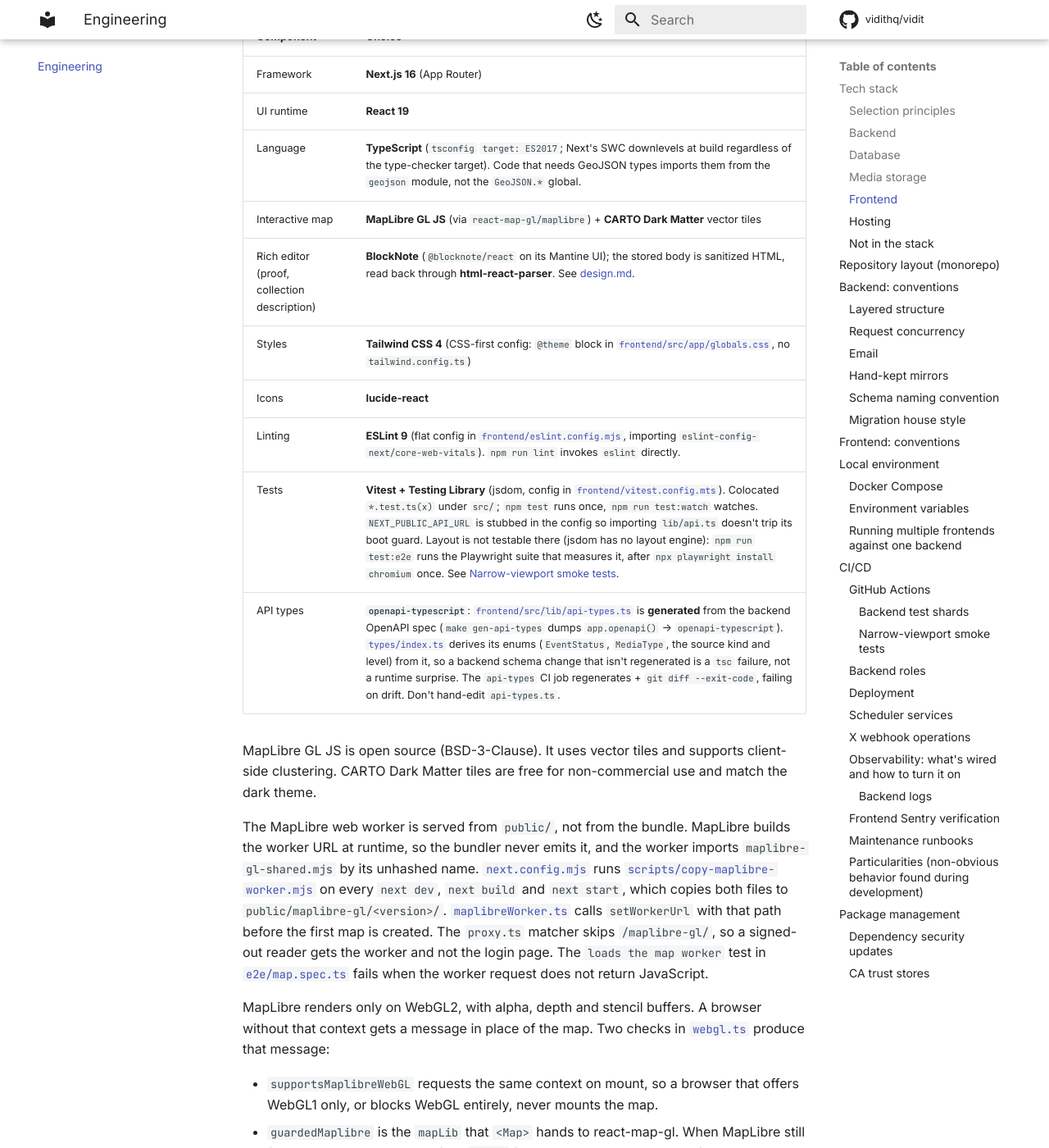
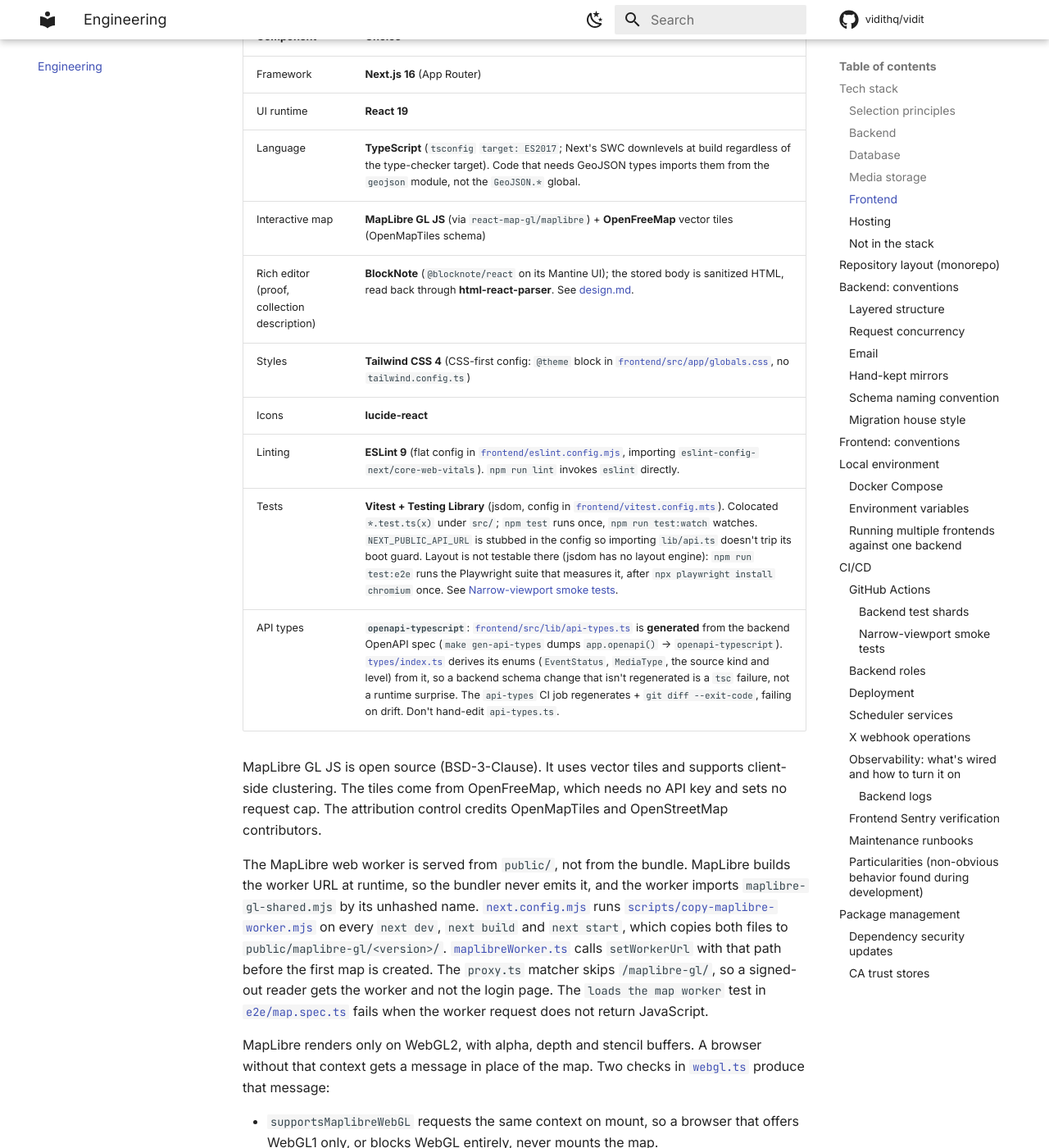
Before and after one commit to vidithq/vidit, an MkDocs documentation site: the page built from docs/engineering.md, in a window 1280 px wide and 1400 px high, scrolled down 2809 px. Shown: the whole window at 82% size. Built offline with MkDocs 1.6.1 and Material for MkDocs 9.7.7, drawn with Linux system fonts in a browser that asks for light colours; comment, search, counter and statistics services are not loaded.

Commit message:
feat(map): draw the basemap from OpenFreeMap
Replace the CARTO style URLs with the OpenFreeMap dark and Positron
styles, which need no API key and set no request cap. The cluster and
stack counts use a font the OpenFreeMap glyph server holds, and the e2e
suite mocks the new style host.

Closes #703

Signed-off-by: vidit-admin <admin@vidit.app>
Co-Authored-By: Claude Opus 5.5 <noreply@anthropic.com>

```diff
--- a/docs/engineering.md
+++ b/docs/engineering.md
@@ -109,7 +109,7 @@ Every image is decoded and re-encoded before it is stored: [`evidence_processing
 | Framework | **Next.js 16** (App Router) |
 | UI runtime | **React 19** |
 | Language | **TypeScript** (`tsconfig` `target: ES2017`; Next's SWC downlevels at build regardless of the type-checker target). Code that needs GeoJSON types imports them from the `geojson` module, not the `GeoJSON.*` global. |
-| Interactive map | **MapLibre GL JS** (via `react-map-gl/maplibre`) + **CARTO Dark Matter** vector tiles |
+| Interactive map | **MapLibre GL JS** (via `react-map-gl/maplibre`) + **OpenFreeMap** vector tiles (OpenMapTiles schema) |
 | Rich editor (proof, collection description) | **BlockNote** (`@blocknote/react` on its Mantine UI); the stored body is sanitized HTML, read back through **html-react-parser**. See [design.md](design.md#rich-text). |
 | Styles | **Tailwind CSS 4** (CSS-first config: `@theme` block in [`frontend/src/app/globals.css`](../frontend/src/app/globals.css), no `tailwind.config.ts`) |
 | Icons | **lucide-react** |
@@ -117,7 +117,7 @@ Every image is decoded and re-encoded before it is stored: [`evidence_processing
 | Tests | **Vitest + Testing Library** (jsdom, config in [`frontend/vitest.config.mts`](../frontend/vitest.config.mts)). Colocated `*.test.ts(x)` under `src/`; `npm test` runs once, `npm run test:watch` watches. `NEXT_PUBLIC_API_URL` is stubbed in the config so importing `lib/api.ts` doesn't trip its boot guard. Layout is not testable there (jsdom has no layout engine): `npm run test:e2e` runs the Playwright suite that measures it, after `npx playwright install chromium` once. See [Narrow-viewport smoke tests](#narrow-viewport-smoke-tests). |
 | API types | **`openapi-typescript`**: [`frontend/src/lib/api-types.ts`](../frontend/src/lib/api-types.ts) is **generated** from the backend OpenAPI spec (`make gen-api-types` dumps `app.openapi()` → `openapi-typescript`). [`types/index.ts`](../frontend/src/types/index.ts) derives its enums (`EventStatus`, `MediaType`, the source kind and level) from it, so a backend schema change that isn't regenerated is a `tsc` failure, not a runtime surprise. The `api-types` CI job regenerates + `git diff --exit-code`, failing on drift. Don't hand-edit `api-types.ts`. |
 
-MapLibre GL JS is open source (BSD-3-Clause). It uses vector tiles and supports client-side clustering. CARTO Dark Matter tiles are free for non-commercial use and match the dark theme.
+MapLibre GL JS is open source (BSD-3-Clause). It uses vector tiles and supports client-side clustering. The tiles come from OpenFreeMap, which needs no API key and sets no request cap. The attribution control credits OpenMapTiles and OpenStreetMap contributors.
 
 The MapLibre web worker is served from `public/`, not from the bundle. MapLibre builds the worker URL at runtime, so the bundler never emits it, and the worker imports `maplibre-gl-shared.mjs` by its unhashed name. [`next.config.mjs`](../frontend/next.config.mjs) runs [`scripts/copy-maplibre-worker.mjs`](../frontend/scripts/copy-maplibre-worker.mjs) on every `next dev`, `next build` and `next start`, which copies both files to `public/maplibre-gl/<version>/`. [`maplibreWorker.ts`](../frontend/src/components/map/maplibreWorker.ts) calls `setWorkerUrl` with that path before the first map is created. The `proxy.ts` matcher skips `/maplibre-gl/`, so a signed-out reader gets the worker and not the login page. The `loads the map worker` test in [`e2e/map.spec.ts`](../frontend/e2e/map.spec.ts) fails when the worker request does not return JavaScript.
 
```
Also changed, not shown: CHANGELOG.md (+6 -0 lines), docs/design.md (+2 -2 lines), frontend/src/components/map/Map.tsx (+6 -5 lines), 2 other files.
